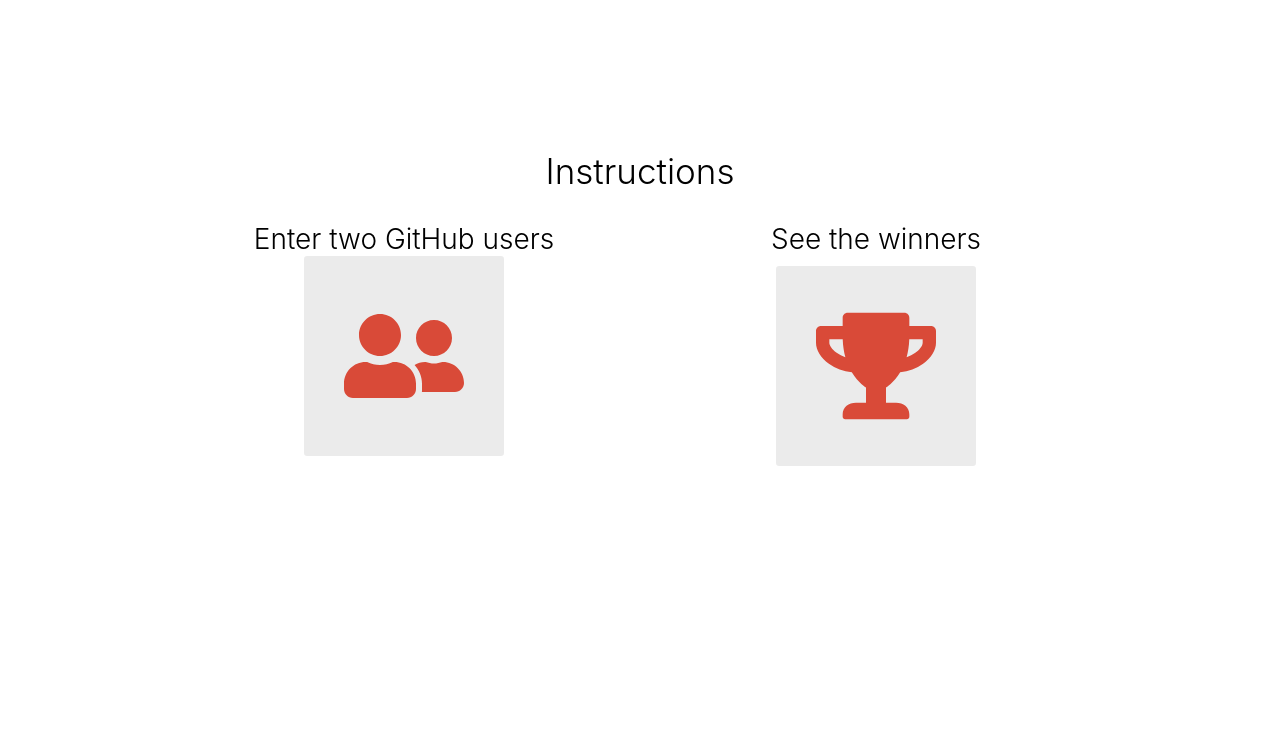
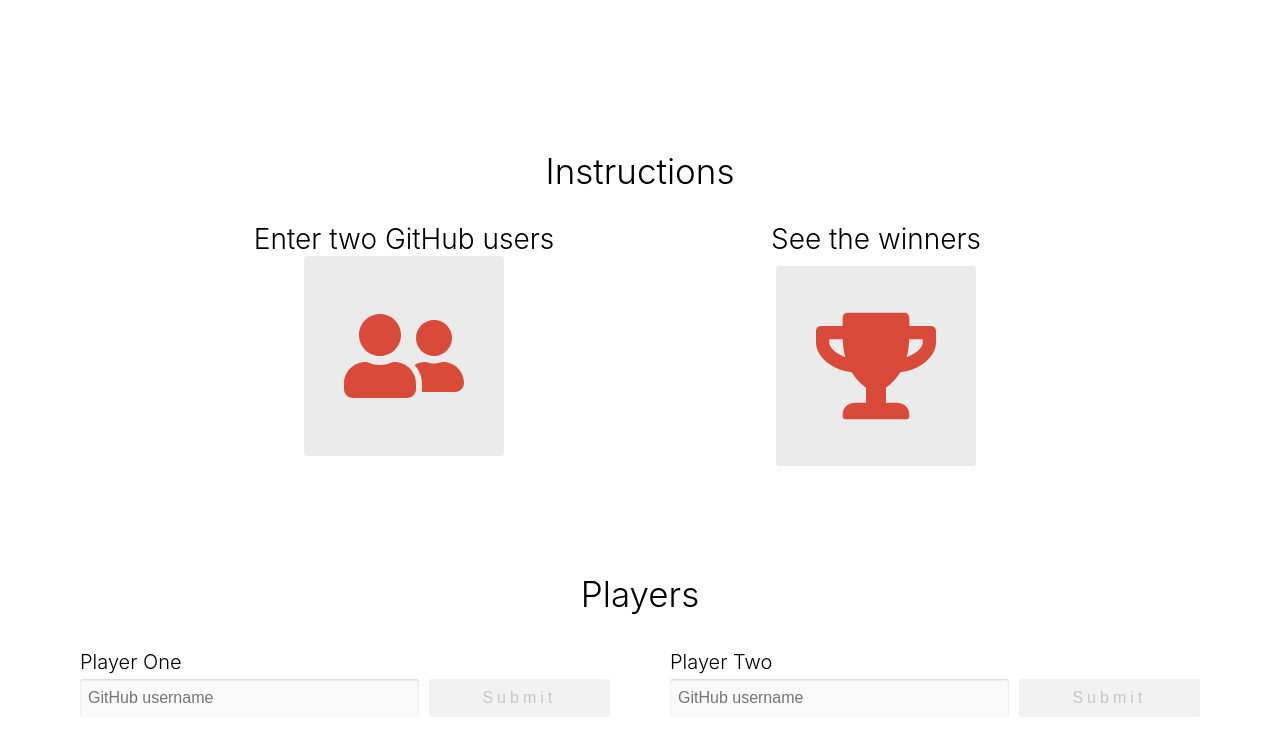
Before and after one commit to theGrandmaster05/github-battle, a React app: page / in a window 1280 px wide. Shown: the top 756 px of the page. Built offline with nearby package versions, Linux system fonts and the light colour scheme.

Commit message:
Results Component

```diff
--- a/app/components/Battle.js
+++ b/app/components/Battle.js
@@ -1,8 +1,9 @@
 'use strict';
 
 import React, { Component } from 'react';
-import { FaUserFriends, FaFighterJet, FaTrophy } from "react-icons/fa";
+import { FaUserFriends, FaFighterJet, FaTrophy, FaTimesCircle } from "react-icons/fa";
 import PropTypes from 'prop-types';
+import Results from './Results';
 
 function Instructions () {
   return (
@@ -25,6 +26,33 @@
     </div>
   )
 }
+
+function PlayerPreview({username, onReset, label}) {
+  return (
+    <div className="column player">
+      <h3 className="player-label">
+        {label}
+      </h3>
+      <div className="row bg-light">
+        <div className="player-info">
+          <img src={`https://github.com/${username}.png?size=200`} alt={`Avatar for ${username}`} className="avatar-small"/>
+          <a className='link' href={`https://github.com${username}`} target='_blank'>
+            {username}
+          </a>
+          <button className="btn-clear flex-center">
+            <FaTimesCircle color='#D94A38' size={26}/>
+          </button>
+        </div>
+      </div>
+    </div>
+  )
+}
+
+PlayerPreview.propTypes = {
+  username: PropTypes.string.isRequired,
+  onReset: PropTypes.func.isRequired,
+  label: PropTypes.string.isRequired
+};
 
 class PlayerInput extends Component {
   constructor(props) {
@@ -56,17 +84,73 @@
         </label>
         <div className='row player-inputs'>
           <input type="text" id='username' className='input-light' placeholder='GitHub username' autoComplete='off' value={this.state.username} onChange={this.handleChange}/>
+          <button className='btn dark-btn' type='submit' disabled={!this.state.username}>
+            Submit
+          </button>
         </div>
       </form>
     )
   }
 }
 
+PlayerInput.propTypes = {
+  onSubmit: PropTypes.func.isRequired,
+  label: PropTypes.string.isRequired
+};
+
 export default class Battle extends Component {
+  constructor(props) {
+    super(props);
+
+    this.state = {
+      playerOne: null,
+      playerTwo: null,
+      battle: false
+    };
+
+    this.handleSubmit = this.handleSubmit.bind(this);
+    this.handleReset = this.handleReset.bind(this);
+  }
+
+  handleSubmit(id, player) {
+    this.setState({
+      [id]: player
+    })
+  }
+
+  handleReset(id) {
+    this.setState({
+      [id]: null
+    })
+  }
+
   render() {
+    const {playerOne, playerTwo, battle} = this.state;
+
+    if(battle === true) return <Results playerOne={playerOne} playerTwo={playerTwo}/>;
+
     return (
       <React.Fragment>
         <Instructions/>
+
+        <div className="players-container">
+          <h1 className="center-text header-lg">Players</h1>
+          <div className="row space-around">
+            {playerOne === null
+              ? <PlayerInput label={'Player One'} onSubmit={player => this.handleSubmit('PlayerOne', player)}/>
+              : <PlayerPreview username={playerOne} label='Player One' onReset={() => this.handleReset('playerOne')}/>
+            }
+            {playerTwo === null
+              ? <PlayerInput label={'Player Two'} onSubmit={player => this.handleSubmit('PlayerTwo', player)}/>
+              : <PlayerPreview username={playerTwo} label='Player Two' onReset={() => this.handleReset('playerTwo')}/>
+            }
+          </div>
+          {playerOne && playerTwo && (
+            <button className="btn dark-btn btn-space" onClick={() => this.setState({battle: true})}>
+              Battle
+            </button>
+          )}
+        </div>
       </React.Fragment>
     )
   }
--- /dev/null
+++ b/app/components/Results.js
@@ -0,0 +1,24 @@
+'use strict';
+
+import React, {Component} from 'react';
+import { battle } from '../utils/api';
+
+export default class Results extends Component {
+  componentDidMount() {
+    const { playerOne, playerTwo } = this.props;
+
+    battle([playerOne, playerTwo])
+      .then(players => {
+        console.log('data: ', players)
+      })
+  }
+
+  render() {
+    return (
+      <div>
+        Results
+        <pre>{JSON.stringify(this.props, null, 2)}</pre>
+      </div>
+    )
+  }
+}
--- a/app/index.css
+++ b/app/index.css
@@ -142,4 +142,95 @@
   border-radius: 3px;
 }
 
+.column {
+  display: flex;
+  flex-direction: column;
+}
+
+.row {
+  display: flex;
+  flex-direction: row;
+}
+
+.player {
+  flex: 1;
+  margin: 0 20px;
+  padding: 10px;
+}
+
+.player-label {
+  font-size: 20px;
+  margin: 5px 0;
+  font-weight: 300;
+}
+
+.player-inputs input {
+  padding: 8px;
+  font-size: 16px;
+  flex: 2;
+  border-radius: 3px;
+  border: none;
+  box-shadow: inset 0 1px 2px rgba(0, 0, 0, 0.15);
+}
+
+.player-inputs .input-light {
+  background: rgba(0, 0, 0, 0.02);
+}
+
+.player-inputs button {
+  flex: 1;
+  margin-left: 10px;
+}
+
+.btn {
+  padding: 10px;
+  text-decoration: uppercase;
+  letter-spacing: 0.25em;
+  border-radius: 3px;
+  border: none;
+  font-size: 16px;
+  display: flex;
+  justify-content: center;
+  align-items: center;
+  cursor: pointer;
+  text-decoration: none;
+  max-width: 200px;
+}
+
+.dark-btn {
+  color: #e6e6e6;
+  background: #141414;
+}
+
+.dark-btn:disabled {
+  background: #f2f2f2;
+  color: #c7c7c7;
+}
+
+.players-container {
+  margin: 100px 0;
+}
+
+.avatar-small {
+  width: 55px;
+  height: 55px;
+  border-radius: 50%;
+}
+
+.player-info {
+  display: flex;
+  flex: 1;
+  align-items: center;
+  font-size: 20px;
+  padding: 10px;
+}
+
+.player-info .link {
+  margin-left: 10px;
+}
+
+.btn-space {
+  margin: 40px auto;
+}
+
 /*# sourceMappingURL=index.css.map */
--- a/app/utils/api.js
+++ b/app/utils/api.js
@@ -1,4 +1,63 @@
 'use strict';
+
+const id = "YOUR_CLIENT_ID";
+const sec = "YOUR_SECRET_ID";
+const params = `?client_id=${id}&client_server=${sec}`;
+
+function getErrorMsg(message, username) {
+  if (message === 'Not Found') return `${username} doesn't exist`;
+  return message;
+}
+
+function getProfile(username) {
+  return fetch(`https:/api.github.com/users/${username}/${params}`)
+    .then(response => response.json())
+    .then(profile => {
+      if (profile.message) {
+        throw new Error(getErrorMsg(profile.message, username))
+      }
+
+      return profile
+    })
+}
+
+function getRepos(username) {
+  return fetch(`https://api.githuh.com/users/${username}/repos${params}&per_page=100`)
+    .then(response => response.json())
+    .then(repos => {
+      if (repos.message) throw new Error(getErrorMsg(repos.message, username));
+
+      return repos;
+    })
+}
+
+function getStarCount(repos) {
+  return repos.reduce((count, {stargazers_count}) => count + stargazers_count, 0)
+}
+
+function calculateScore(followers, repos) {
+  return (followers * 3) + getStarCount(repos);
+}
+
+function getUserData(player) {
+  return Promise.all([getProfile(player), getRepos(player)])
+    .then(([profile, repos]) => ({
+        profile,
+        score: calculateScore(profile.followers, repos)
+      })
+    )
+}
+
+function sortPlayers(players){
+  return players.sort((a,b) => b.score - a.score)
+}
+
+export function battle (players) {
+  return Promise.all([
+    getUserData(players[0]),
+    getUserData(players[1])
+  ]).then(results => sortPlayers(results))
+}
 
 export function fetchPopularRepos(language) {
   const endpoint = window.encodeURI(`https://api.github.com/search/repositories?q=stars:>1+language:${language}&sort=stars&order=desc&type=Repositories`);
@@ -7,6 +66,7 @@
     .then(response => response.json())
     .then(data => {
       if (!data.items) throw new Error(data.message);
+
       return data.items;
     })
 }
```
